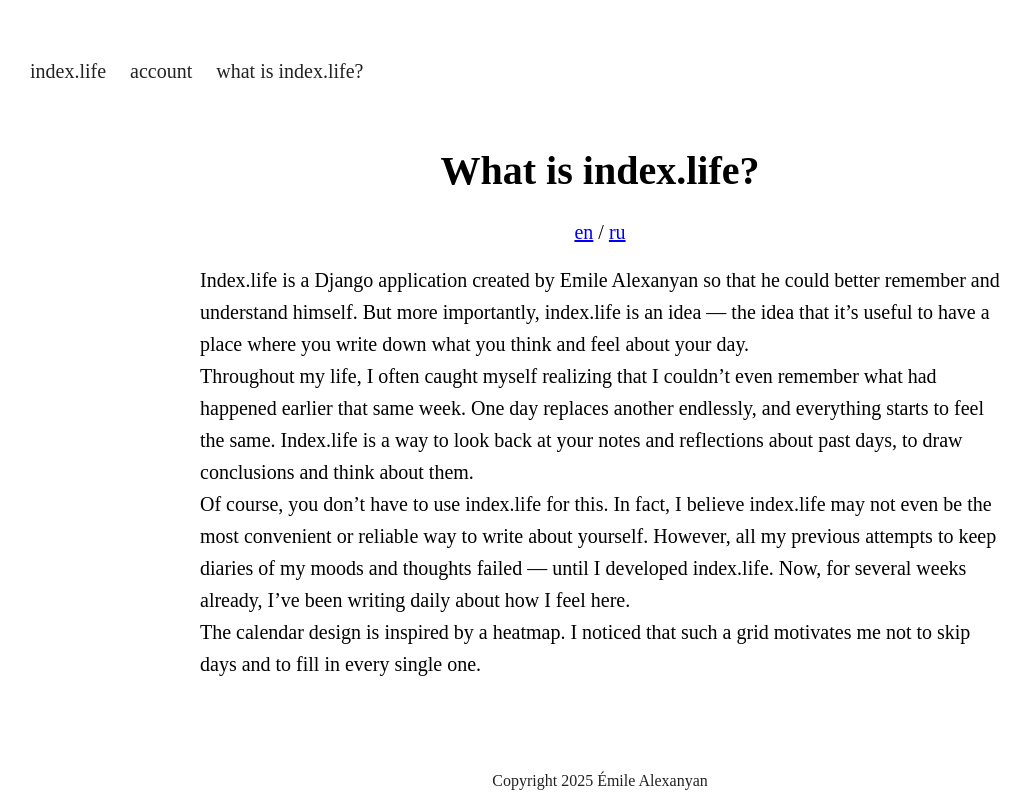
After one commit to CryptoNerf/index.life, a Django app: page /what_is_index/ in a window 1280 px wide. The commit adds this page. Shown: the whole page, without its empty margins (40-1070 px from the left). Run offline with Django 5.2, Linux system fonts and the light colour scheme.

Commit message:
Refactor header and navigation structure across multiple templates; add 'what_is_index' view and page

```diff
--- /dev/null
+++ b/main/static/main/what_is_index.css
@@ -0,0 +1,59 @@
+
+
+body {
+  margin: 0;
+  padding: 0;
+  min-height: 100vh;
+  display: flex;
+  flex-direction: column;
+  align-items: center;
+  background: #fff;
+  font-family: "Times New Roman", Times, serif;
+  color: #000;
+  font-size: 20px;
+}
+
+header {
+  width: 100%;
+  top: 0;
+  left: 0;
+}
+.top-menu {
+  display: flex;
+  gap: 24px;
+  font-size: 20px;
+  margin-top: 60px;
+  margin-left: 70px;
+}
+.menu-link {
+  color: #222;
+  text-decoration: none;
+  font-family: inherit;
+  transition: color 0.2s;
+}
+.menu-link:hover {
+  color: #000;
+  text-decoration: underline;
+}
+/* Make header fixed and add top padding to body */
+.main-header {
+  top: 0;
+  left: 0;
+  width: 100%;
+}
+.text-block {
+  max-width: 800px;
+  line-height: 1.6;
+  margin: 20px;
+  flex-grow: 1;
+}
+.main-footer {
+  width: 100%;
+  margin: 20px 0 0 0;
+  text-align: center;
+  color: #222;
+  font-size: 16px;
+  background: #fff;
+  padding: 10px 0;
+  flex-shrink: 0;
+}
--- a/main/templates/main/edit_day.html
+++ b/main/templates/main/edit_day.html
@@ -7,10 +7,11 @@
   <link rel="stylesheet" href="{% static 'main/edit_day.css' %}">
 </head>
 <body>
-  <header>
+  <header class="main-header">
     <nav class="top-menu">
       <a href="{% url 'mood_grid' %}" class="menu-link">index.life</a>
       <a href="{% url 'account' %}" class="menu-link">account</a>
+      <a href="{% url 'what_is_index' %}" class="menu-link">what is index.life?</a>
     </nav>
   </header>
   <div class="center-content">
--- a/main/templates/main/mood_grid.html
+++ b/main/templates/main/mood_grid.html
@@ -11,6 +11,7 @@
     <nav class="top-menu">
       <a href="{% url 'mood_grid' %}" class="menu-link">index.life</a>
       <a href="{% url 'account' %}" class="menu-link">account</a>
+      <a href="{% url 'what_is_index' %}" class="menu-link">what is index.life?</a>
     </nav>
   </header>
   <p class="calendar-title" style="font-weight: normal;">calendar<sup>2025</sup></p>
--- /dev/null
+++ b/main/templates/main/what_is_index.html
@@ -0,0 +1,55 @@
+<!DOCTYPE html>
+<html lang="ru">
+  <head>
+    <meta charset="UTF-8" />
+    <title>why?</title>
+    {% load static %}
+    <link rel="stylesheet" href="{% static 'main/what_is_index.css' %}" />
+  </head>
+  <body>
+    <header class="main-header">
+    <nav class="top-menu">
+      <a href="{% url 'mood_grid' %}" class="menu-link">index.life</a>
+      <a href="{% url 'account' %}" class="menu-link">account</a>
+      <a href="{% url 'what_is_index' %}" class="menu-link">what is index.life?</a>
+    </nav>
+    </header>
+  <h1 style="margin-top:64px;">What is index.life?</h1>
+    </div>
+      <div class="lang-switch">
+      <a href="#" onclick="showLang('en'); return false;">en</a> /
+      <a href="#" onclick="showLang('ru'); return false;">ru</a>
+    </div>
+    <div id="text-block-en" class="text-block">
+      Index.life is a Django application created by Emile
+      Alexanyan so that he could better remember and understand himself. But
+      more importantly, index.life is an idea — the idea that it’s useful to
+      have a place where you write down what you think and feel about your day. <br />
+      Throughout my life, I often caught myself realizing that I couldn’t even
+      remember what had happened earlier that same week. One day replaces
+      another endlessly, and everything starts to feel the same. Index.life is a
+      way to look back at your notes and reflections about past days, to draw
+      conclusions and think about them. <br /> Of course, you don’t have to use
+      index.life for this. In fact, I believe index.life may not even be the
+      most convenient or reliable way to write about yourself. However, all my
+      previous attempts to keep diaries of my moods and thoughts failed — until
+      I developed index.life. Now, for several weeks already, I’ve been writing
+      daily about how I feel here. <br /> The calendar design is inspired by a heatmap.
+      I noticed that such a grid motivates me not to skip days and to fill in
+      every single one.
+    </div>
+    <div id="text-block-ru" class="text-block" style="display:none;">
+      Index.life — это Django-приложение, созданное Эмилем Алексаняном, чтобы лучше помнить и понимать себя. Но что важнее index.life это идея того, что полезно иметь место в котором вы пишете что думаете и чувствуете о своём дне.<br />
+      Часто в течении жизни я ловил себя на мысли, что не помню что было даже на этой неделе, день сменяет другой день и так бесконечно. Всё будто одинаковое. И index.life это возможность посмотреть на свои записки и оценки проходящих дней чтобы сделать выводы и подумать над этим.<br />
+      Безусловно заниматься этим можно не только в index.life. Скажу больше я думаю index.life это возможно не самый удобный и надёжный способ писать о себе. Однако все мои попытки вести дневники настроений и мыслей до разработки index.life были провальными. Зато теперь я уже несколько недель ежедневно пишу о своём состоянии тут.<br />
+      Дизайн календаря вдохновлён heatmap-сеткой. Я заметил, что такая сетка мотивирует меня не пропускать дни и заполнять каждый из них.
+    </div>
+    <footer class="main-footer">Copyright 2025 Émile Alexanyan</footer>
+    <script>
+    function showLang(lang) {
+      document.getElementById('text-block-en').style.display = (lang === 'en') ? '' : 'none';
+      document.getElementById('text-block-ru').style.display = (lang === 'ru') ? '' : 'none';
+    }
+    </script>
+  </body>
+</html>
--- a/main/urls.py
+++ b/main/urls.py
@@ -8,6 +8,7 @@
     path('register/', views.register, name='register'),
     path('day/<str:day>/', views.edit_day, name='edit_day'),
     path('account/', views.account, name='account'),
+    path('what_is_index/', views.what_is_index, name='what_is_index'),
 ]
 
 # Serve media files in development
--- a/main/views.py
+++ b/main/views.py
@@ -9,6 +9,11 @@
 from datetime import datetime, date
 import calendar
 from django.db.models import Avg
+
+
+def what_is_index(request):
+    return render(request, 'main/what_is_index.html')
+
 
 @login_required
 def account(request):
```
Also changed, not shown: main/static/main/account.css (+50 -6 lines), main/static/main/calendar.css (+12 -8 lines), main/static/main/edit_day.css (+12 -12 lines), main/templates/main/account.html (+9 -6 lines).
